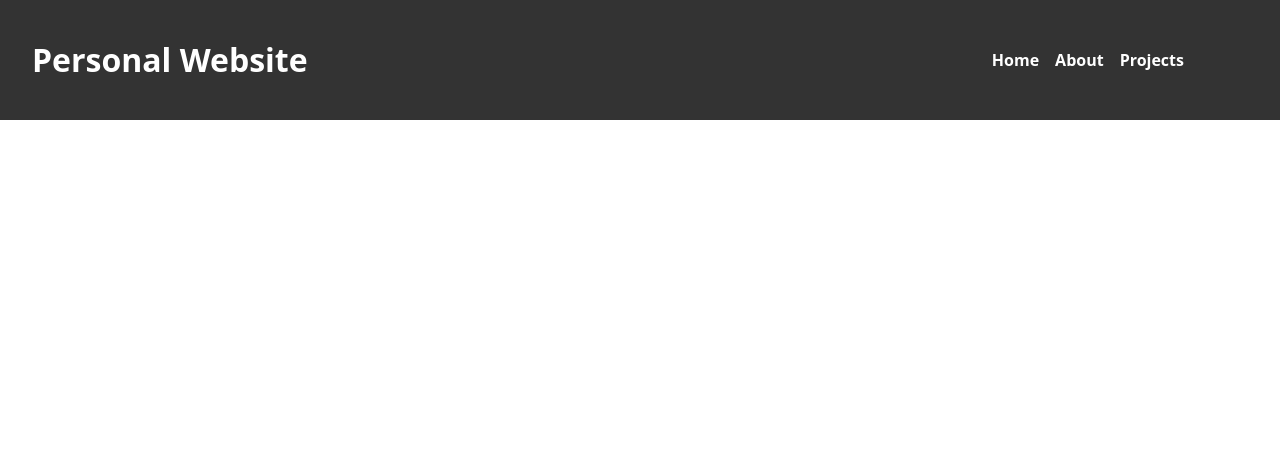
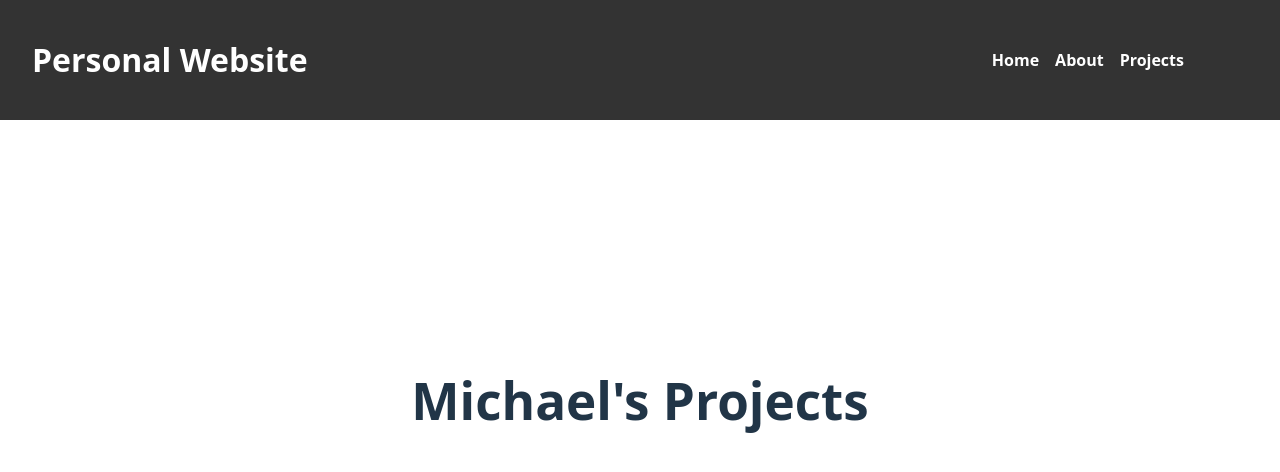
Before and after one commit to mpimble/personal-website, a React (Vite) app: page /projects in a window 1280 px wide. Shown: the top 472 px of the page. Built offline with nearby package versions, Linux system fonts and the light colour scheme.

Commit message:
Update Projects.tsx

```diff
--- a/src/Projects.tsx
+++ b/src/Projects.tsx
@@ -1,7 +1,7 @@
 const Projects = () => {
     return (
         <div>
-
+            <h1>Michael's Projects</h1>
         </div>
     )
 }
```
